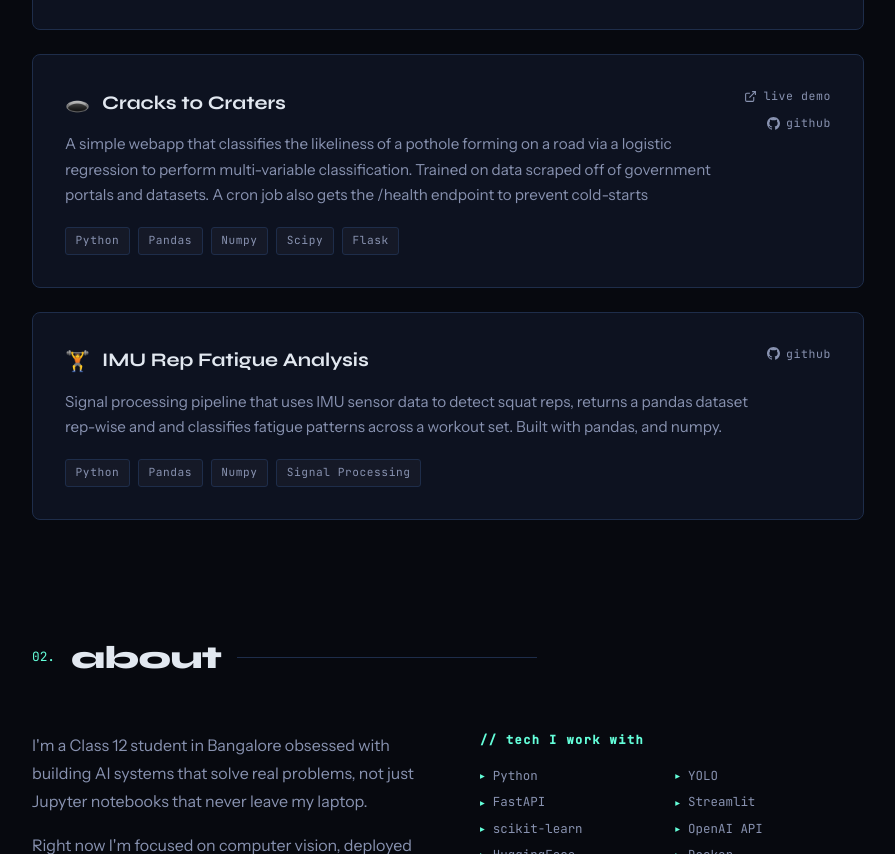
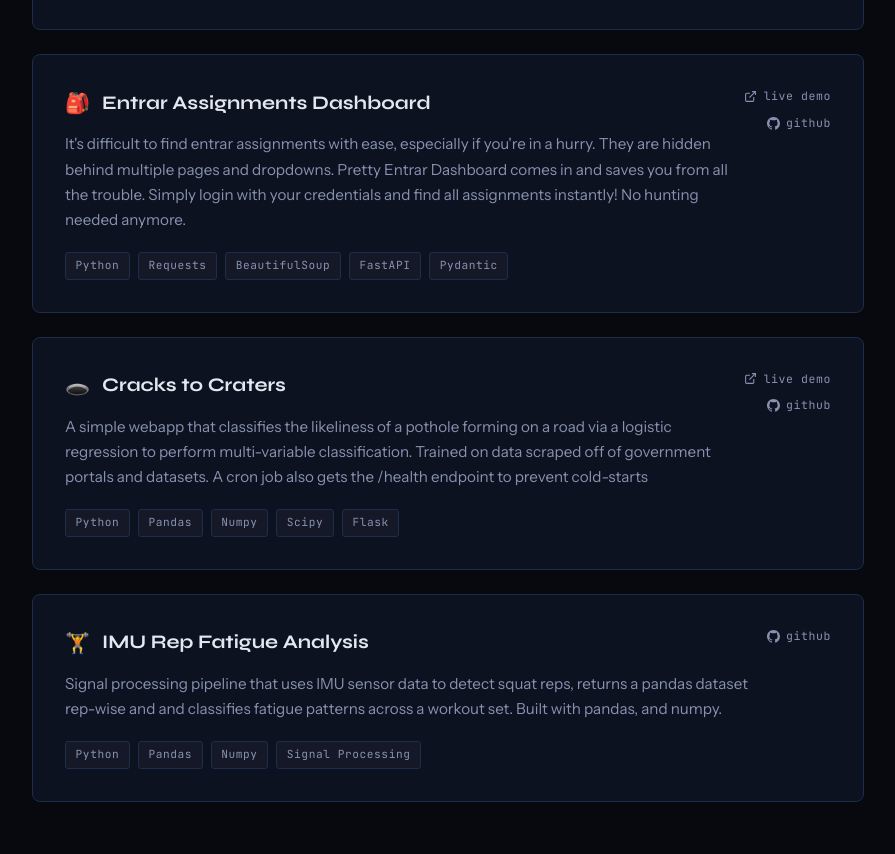
Before and after one commit to fourtysevencode/fourtysevencode.github.io, a plain HTML site: page index.html in a window 1280 px wide. Shown: the part 1300-2154 px from the top of the page, without its empty margins (192-1087 px from the left). Drawn offline with Linux system fonts and the light colour scheme.

Commit message:
Add Entrar Assignments Dashboard project card
Added a new project card for the Entrar Assignments Dashboard, including description and links.

```diff
--- a/index.html
+++ b/index.html
@@ -668,6 +668,36 @@
         </div>
       </div>
 
+      <!-- Entrar Assignments Dashboard -->
+      <div class="project-card" data-delay="200">
+        <div class="card-body">
+          <div class="card-top">
+            <span class="card-icon">🎒</span>
+            <span class="card-name">Entrar Assignments Dashboard</span>
+          </div>
+          <p class="card-desc">
+            It's difficult to find entrar assignments with ease, especially if you're in a hurry. They are hidden behind multiple pages and dropdowns. Pretty Entrar Dashboard comes in and saves you from all the trouble. Simply login with your credentials and find all assignments instantly! No hunting needed anymore.
+          </p>
+          <div class="card-tags">
+            <span class="tag">Python</span>
+            <span class="tag">Requests</span>
+            <span class="tag">BeautifulSoup</span>
+            <span class="tag">FastAPI</span>
+            <span class="tag">Pydantic</span>
+          </div>
+        </div>
+        <div class="card-links">
+          <a href="https://assignments.ronakbuilds.tech/="_blank" rel="noopener" class="card-link">
+            <svg viewBox="0 0 24 24" fill="none" stroke="currentColor" stroke-width="2"><path d="M18 13v6a2 2 0 0 1-2 2H5a2 2 0 0 1-2-2V8a2 2 0 0 1 2-2h6"/><polyline points="15 3 21 3 21 9"/><line x1="10" y1="14" x2="21" y2="3"/></svg>
+            live demo
+          </a>
+          <a href="https://github.com/fourtysevencode/pretty-entrar-dashboard/" target="_blank" rel="noopener" class="card-link">
+            <svg viewBox="0 0 24 24" fill="currentColor"><path d="M12 0C5.37 0 0 5.37 0 12c0 5.3 3.44 9.8 8.21 11.39.6.11.82-.26.82-.58v-2.03c-3.34.73-4.04-1.61-4.04-1.61-.54-1.38-1.33-1.75-1.33-1.75-1.09-.74.08-.73.08-.73 1.2.08 1.84 1.24 1.84 1.24 1.07 1.83 2.8 1.3 3.49 1 .1-.78.42-1.3.76-1.6-2.67-.3-5.47-1.33-5.47-5.94 0-1.31.47-2.38 1.24-3.22-.14-.3-.54-1.52.1-3.18 0 0 1.01-.32 3.3 1.23A11.5 11.5 0 0 1 12 5.8c1.02.005 2.05.14 3.01.4 2.28-1.55 3.29-1.23 3.29-1.23.65 1.66.24 2.88.12 3.18.77.84 1.24 1.91 1.24 3.22 0 4.62-2.81 5.63-5.49 5.93.43.37.81 1.1.81 2.22v3.29c0 .32.22.7.83.58C20.57 21.8 24 17.3 24 12c0-6.63-5.37-12-12-12z"/></svg>
+            github
+          </a>
+        </div>
+      </div>
+
       <!-- Cracks to Craters -->
       <div class="project-card" data-delay="200">
         <div class="card-body">
```
